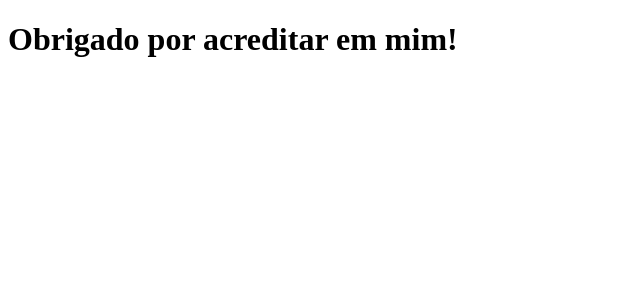
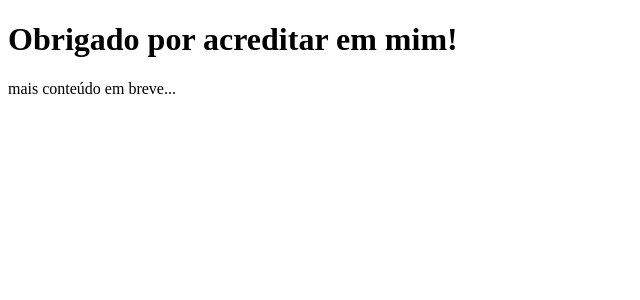
Before and after one commit to jonidefjan/clone-tabnews, a Next.js app: page / in a window 1280 px wide. Shown: the top 300 px of the page, without its empty margins (0-640 px from the left). Built offline with nearby package versions, Linux system fonts and the light colour scheme.

Commit message:
add placeholder content to Home component

```diff
--- a/pages/index.js
+++ b/pages/index.js
@@ -11,6 +11,7 @@ function Home() {
         />
       </Head>
       <h1>Obrigado por acreditar em mim!</h1>
+      <p>mais conteúdo em breve...</p>
     </>
   );
 }
```
